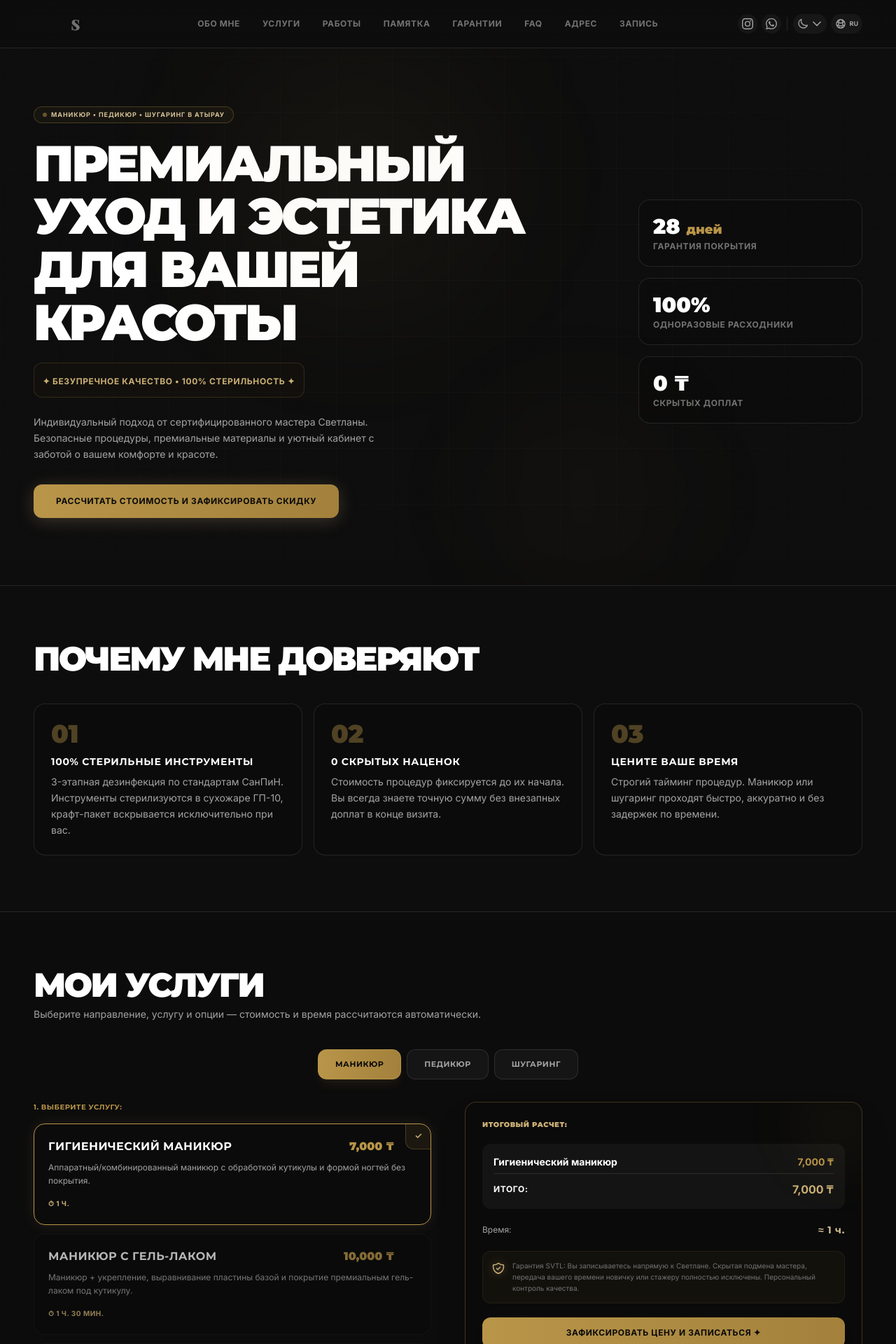
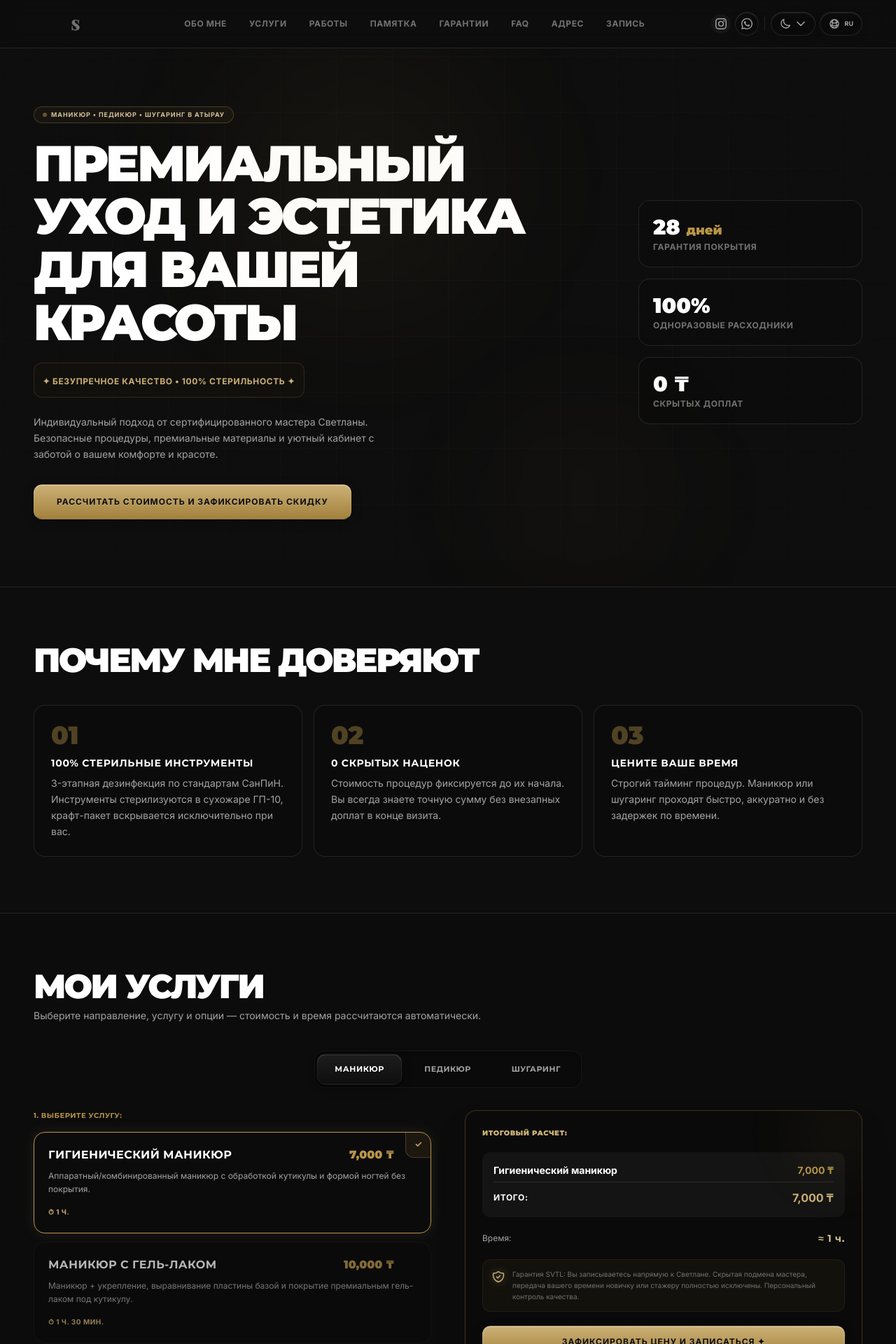
Before and after one commit to COMBINATORR/Nail-Master, a React (Vite) app: page / in a window 1280 px wide. Shown: the top 1920 px of the page at 70% size. Built offline with nearby package versions, Linux system fonts and the light colour scheme; a web font is replaced by a local one.

Commit message:
style: implement premium skeuomorphic tactile buttons and switcher rows across all themes

```diff
--- a/src/App.jsx
+++ b/src/App.jsx
@@ -1297,32 +1297,32 @@ export default function App() {
               <InstagramIcon className="w-4 h-4" />
             </a>
             <a href="https://wa.me/77016698086" target="_blank" rel="noopener noreferrer"
-               className={`hidden sm:inline-flex p-1.5 rounded-full ${bgSubtle} text-[var(--text-secondary)] hover:text-[#25D366] transition-colors`}>
+               className="hidden sm:inline-flex p-2 rounded-full btn-tactile-circle text-[var(--text-secondary)] hover:text-[#25D366] transition-all">
               <WhatsAppIcon className="w-4 h-4" />
             </a>
-            <div className={`hidden sm:block h-5 w-px bg-[var(--border-color)] mx-0.5`} />
+            <div className="hidden sm:block h-5 w-px bg-[var(--border-color)] mx-0.5" />
 
             {/* Appearance switch popover dropdown */}
             <div className="relative" ref={themePopupRef}>
               <button onClick={() => setShowThemeMenu(!showThemeMenu)}
-                className={`p-1.5 rounded-full ${bgSubtle} text-[var(--text-secondary)] hover:text-bronze-500 transition-colors flex items-center gap-1`}
+                className="p-2 px-3 rounded-full btn-tactile-circle text-[var(--text-secondary)] hover:text-bronze-500 transition-all flex items-center gap-1.5"
                 title={lang === 'ru' ? 'Внешний вид' : lang === 'kk' ? 'Сыртқы түрі' : 'Appearance'}>
                 {isDayTheme ? <SunIcon className="w-4 h-4" /> : <MoonIcon className="w-4 h-4" />}
-                <ChevronDownIcon className={`w-3 h-3 ${showThemeMenu ? 'rotate-180' : ''}`} />
+                <ChevronDownIcon className={`w-3 h-3 transition-transform ${showThemeMenu ? 'rotate-180' : ''}`} />
               </button>
               {showThemeMenu && (
                 <div className="absolute right-0 top-full mt-2 bg-charcoal-950/95 border border-white/10 rounded-2xl shadow-2xl p-4 min-w-[220px] z-50 popup-backdrop animate-fadeIn text-white">
-                  <div className="flex bg-charcoal-900/60 p-1 rounded-xl border border-white/5 mb-4">
+                  <div className="flex p-1 mb-4 tactile-container">
                     <button
                       onClick={() => setTheme('light')}
-                      className={`flex-1 flex items-center justify-center gap-2 py-2 rounded-lg text-xs font-bold transition-all duration-300 ${isDayTheme && theme === 'light' ? 'bg-amber-500 text-charcoal-950 glow-sun scale-[1.02]' : isDayTheme ? 'bg-amber-500/20 text-amber-300 border border-amber-500/30' : 'text-neutral-400 hover:text-white border border-transparent'}`}
+                      className={`flex-1 flex items-center justify-center gap-2 py-2 rounded-lg text-xs font-bold transition-all duration-300 ${isDayTheme && theme === 'light' ? 'btn-switch-active-day' : 'text-neutral-400 hover:text-white border border-transparent'}`}
                     >
                       <SunIcon className="w-4 h-4" />
                       <span>{lang === 'ru' ? 'День' : lang === 'kk' ? 'Күн' : 'Day'}</span>
                     </button>
                     <button
                       onClick={() => setTheme('dark')}
-                      className={`flex-1 flex items-center justify-center gap-2 py-2 rounded-lg text-xs font-bold transition-all duration-300 ${isNightTheme && theme === 'dark' ? 'bg-orange-600 text-white glow-moon scale-[1.02]' : isNightTheme ? 'bg-orange-600/20 text-orange-300 border border-orange-600/30' : 'text-neutral-400 hover:text-white border border-transparent'}`}
+                      className={`flex-1 flex items-center justify-center gap-2 py-2 rounded-lg text-xs font-bold transition-all duration-300 ${isNightTheme && theme === 'dark' ? 'btn-switch-active-night' : 'text-neutral-400 hover:text-white border border-transparent'}`}
                     >
                       <MoonIcon className="w-4 h-4" />
                       <span>{lang === 'ru' ? 'Ночь' : lang === 'kk' ? 'Түн' : 'Night'}</span>
@@ -1395,7 +1395,7 @@ export default function App() {
 
             <div className="relative" ref={langPopupRef}>
               <button onClick={() => setShowLangPopup(!showLangPopup)}
-                className={`p-1.5 rounded-full ${bgSubtle} text-[var(--text-secondary)] hover:text-bronze-500 transition-colors flex items-center gap-1`}>
+                className="p-2 px-3 rounded-full btn-tactile-circle text-[var(--text-secondary)] hover:text-bronze-500 transition-all flex items-center gap-1.5">
                 <GlobeIcon />
                 <span className="text-[9px] font-bold uppercase">{lang === 'ru' ? 'RU' : lang === 'kk' ? 'KZ' : 'EN'}</span>
               </button>
@@ -1416,9 +1416,9 @@ export default function App() {
                 </div>
               )}
             </div>
-            <div className={`h-5 w-px bg-[var(--border-color)] mx-0.5 lg:hidden`} />
+            <div className="h-5 w-px bg-[var(--border-color)] mx-0.5 lg:hidden" />
             <button onClick={() => setIsMobileMenuOpen(true)}
-              className={`lg:hidden p-1.5 rounded-full ${bgSubtle} text-[var(--text-secondary)] hover:text-bronze-500 transition-colors`}
+              className="lg:hidden p-2 rounded-full btn-tactile-circle text-[var(--text-secondary)] hover:text-bronze-500 transition-all"
               aria-label="Toggle mobile menu"
             >
               <MenuIcon className="w-4 h-4" />
@@ -1450,7 +1450,7 @@ export default function App() {
               </div>
               <p className={`${textSecondary} text-sm leading-relaxed max-w-lg mx-auto lg:mx-0 mb-8`}>{t.heroDesc}</p>
               <button onClick={scrollToForm} id="hero-cta-btn"
-                className="w-full lg:w-auto bg-gradient-to-r from-bronze-500 to-bronze-600 hover:from-bronze-600 hover:to-bronze-700 text-charcoal-950 px-8 py-4 rounded-xl font-bold tracking-wider uppercase text-xs transition-all duration-300 shadow-[0_4px_24px_rgba(197,168,128,0.25)]">
+                className="w-full lg:w-auto btn-premium-tactile px-8 py-4 rounded-xl text-xs uppercase transition-all duration-300">
                 {t.heroCta}
               </button>
             </div>
@@ -1514,18 +1514,17 @@ export default function App() {
           <h2 className={`font-display text-3xl lg:text-5xl font-black ${textPrimary} leading-none tracking-tighter uppercase mb-2`}>{t.servicesTitle}</h2>
           <p className={`${textSecondary} text-sm mb-10`}>{t.servicesSubtitle}</p>
 
-                    {/* Category Tabs */}
-          <div className="flex flex-wrap justify-center gap-2 mb-8">
+          <div className="flex flex-wrap justify-center gap-2 mb-8 mx-auto max-w-max p-1 rounded-2xl tactile-container">
             {Object.values(categories).map((cat) => {
               const isActive = activeCategory === cat.id;
               return (
                 <button
                   key={cat.id}
                   onClick={() => setActiveCategory(cat.id)}
-                  className={`px-6 py-3 rounded-xl font-display font-bold text-[11px] uppercase tracking-wider border transition-all duration-300 cursor-pointer
+                  className={`px-6 py-3 rounded-xl font-display font-bold text-[11px] uppercase tracking-wider transition-all duration-300 cursor-pointer
                     ${isActive
-                      ? 'bg-gradient-to-r from-bronze-500 to-bronze-600 text-charcoal-950 border-bronze-500 shadow-lg shadow-bronze-500/10'
-                      : `${border} bg-[var(--bg-subtle)] hover:bg-[var(--bg-card)] text-[var(--text-secondary)] hover:text-[var(--text-primary)]`
+                      ? 'active-tactile-pill scale-[1.02]'
+                      : 'border border-transparent hover:bg-[var(--bg-subtle)] text-[var(--text-secondary)] hover:text-[var(--text-primary)]'
                     }`}
                 >
                   {t[cat.nameKey]}
@@ -1692,7 +1691,7 @@ export default function App() {
                 </div>
 
                 <button onClick={handleCalculatorCta}
-                  className="w-full bg-gradient-to-r from-bronze-500 to-bronze-600 hover:from-bronze-600 hover:to-bronze-700 text-charcoal-950 py-3.5 rounded-xl font-bold tracking-wider uppercase text-xs transition-all duration-300 shadow-lg">
+                  className="w-full btn-premium-tactile py-3.5 rounded-xl text-xs uppercase transition-all duration-300">
                   {t.serviceCta} ✦
                 </button>
               </div>
@@ -2233,7 +2232,7 @@ export default function App() {
                 </div>
 
                 <button type="submit" disabled={isSubmitting} id="form-submit-btn"
-                  className="w-full bg-gradient-to-r from-bronze-500 to-bronze-600 hover:from-bronze-600 hover:to-bronze-700 disabled:opacity-50 text-charcoal-950 font-bold py-4 rounded-xl text-xs tracking-widest uppercase transition-all duration-300 shadow-md flex justify-center items-center gap-2">
+                  className="w-full btn-premium-tactile disabled:opacity-50 py-4 rounded-xl text-xs uppercase transition-all duration-300 flex justify-center items-center gap-2">
                   {isSubmitting
                     ? <span className="w-4 h-4 border-2 border-charcoal-950 border-t-transparent rounded-full animate-spin"></span>
                     : t.formCta}
@@ -2289,7 +2288,7 @@ export default function App() {
             <div className="w-14 h-14 bg-bronze-500/10 text-bronze-500 rounded-full flex items-center justify-center mx-auto mb-5 text-3xl">✓</div>
             <h3 className={`font-display text-xl font-black uppercase tracking-tight ${textPrimary} mb-3`}>{t.modalSuccessTitle}</h3>
             <p className={`${textSecondary} text-sm leading-relaxed mb-6`}>{t.modalSuccessDesc}</p>
-            <button onClick={handleModalClose} className="w-full bg-bronze-500 hover:bg-bronze-600 text-charcoal-950 font-bold py-3 rounded-xl text-sm tracking-wide transition-all">{t.modalClose}</button>
+            <button onClick={handleModalClose} className="w-full btn-premium-tactile py-3 rounded-xl text-sm tracking-wide transition-all">{t.modalClose}</button>
           </div>
         </div>
       )}
@@ -2362,22 +2361,22 @@ export default function App() {
               {/* Language selection in drawer */}
               <div className="flex items-center justify-between">
                 <span className={`text-[10px] uppercase font-bold tracking-wider ${textMuted}`}>Language / Язык / Тіл:</span>
-                <div className="flex gap-2">
+                <div className="flex p-0.5 border border-white/5 rounded-lg tactile-container w-32">
                   <button
                     onClick={() => { setLang('ru'); setIsMobileMenuOpen(false); }}
-                    className={`px-3 py-1 rounded-md text-xs font-bold transition-colors ${lang === 'ru' ? 'bg-bronze-500/20 text-bronze-500' : `${textMuted} ${bgSubtle}`}`}
+                    className={`flex-1 py-1 text-center rounded-md text-[10px] font-bold transition-all ${lang === 'ru' ? 'active-tactile-pill scale-[1.02]' : 'text-neutral-400 hover:text-white'}`}
                   >
                     RU
                   </button>
                   <button
                     onClick={() => { setLang('kk'); setIsMobileMenuOpen(false); }}
-                    className={`px-3 py-1 rounded-md text-xs font-bold transition-colors ${lang === 'kk' ? 'bg-bronze-500/20 text-bronze-500' : `${textMuted} ${bgSubtle}`}`}
+                    className={`flex-1 py-1 text-center rounded-md text-[10px] font-bold transition-all ${lang === 'kk' ? 'active-tactile-pill scale-[1.02]' : 'text-neutral-400 hover:text-white'}`}
                   >
                     KZ
                   </button>
                   <button
                     onClick={() => { setLang('en'); setIsMobileMenuOpen(false); }}
-                    className={`px-3 py-1 rounded-md text-xs font-bold transition-colors ${lang === 'en' ? 'bg-bronze-500/20 text-bronze-500' : `${textMuted} ${bgSubtle}`}`}
+                    className={`flex-1 py-1 text-center rounded-md text-[10px] font-bold transition-all ${lang === 'en' ? 'active-tactile-pill scale-[1.02]' : 'text-neutral-400 hover:text-white'}`}
                   >
                     EN
                   </button>
@@ -2391,17 +2390,17 @@ export default function App() {
                 </span>
 
                 {/* Day / Night tactile buttons */}
-                <div className="flex bg-charcoal-900/60 p-1 rounded-xl border border-white/5">
+                <div className="flex p-1 border border-white/5 tactile-container">
                   <button
                     onClick={() => setTheme('light')}
-                    className={`flex-1 flex items-center justify-center gap-2 py-1.5 rounded-lg text-xs font-bold transition-all duration-300 ${isDayTheme && theme === 'light' ? 'bg-amber-500 text-charcoal-950 glow-sun scale-[1.02]' : isDayTheme ? 'bg-amber-500/20 text-amber-300 border border-amber-500/30' : 'text-neutral-400 hover:text-white border border-transparent'}`}
+                    className={`flex-1 flex items-center justify-center gap-2 py-1.5 rounded-lg text-xs font-bold transition-all duration-300 ${isDayTheme && theme === 'light' ? 'btn-switch-active-day' : 'text-neutral-400 hover:text-white border border-transparent'}`}
                   >
                     <SunIcon className="w-3.5 h-3.5" />
                     <span>{lang === 'ru' ? 'День' : lang === 'kk' ? 'Күн' : 'Day'}</span>
                   </button>
                   <button
                     onClick={() => setTheme('dark')}
-                    className={`flex-1 flex items-center justify-center gap-2 py-1.5 rounded-lg text-xs font-bold transition-all duration-300 ${isNightTheme && theme === 'dark' ? 'bg-orange-600 text-white glow-moon scale-[1.02]' : isNightTheme ? 'bg-orange-600/20 text-orange-300 border border-orange-600/30' : 'text-neutral-400 hover:text-white border border-transparent'}`}
+                    className={`flex-1 flex items-center justify-center gap-2 py-1.5 rounded-lg text-xs font-bold transition-all duration-300 ${isNightTheme && theme === 'dark' ? 'btn-switch-active-night' : 'text-neutral-400 hover:text-white border border-transparent'}`}
                   >
                     <MoonIcon className="w-3.5 h-3.5" />
                     <span>{lang === 'ru' ? 'Ночь' : lang === 'kk' ? 'Түн' : 'Night'}</span>
@@ -2412,28 +2411,28 @@ export default function App() {
                 <div className="grid grid-cols-2 gap-2 mt-1">
                   <button
                     onClick={() => setTheme('emerald')}
-                    className={`flex items-center gap-1.5 justify-center py-1.5 px-2 rounded-lg text-[10px] font-bold border transition-all ${theme === 'emerald' ? 'bg-white/10 text-white border-white/20' : 'text-neutral-400 border-transparent hover:bg-white/5'}`}
+                    className={`flex items-center gap-1.5 justify-center py-1.5 px-2 rounded-lg text-[10px] font-bold border transition-all ${theme === 'emerald' ? 'active-tactile-pill scale-[1.02]' : 'text-neutral-400 border-transparent hover:bg-white/5'}`}
                   >
                     <span className="w-2 h-2 rounded-full border border-white/20" style={{ backgroundColor: '#061F17' }}></span>
                     <span>Emerald</span>
                   </button>
                   <button
                     onClick={() => setTheme('nudefashion')}
-                    className={`flex items-center gap-1.5 justify-center py-1.5 px-2 rounded-lg text-[10px] font-bold border transition-all ${theme === 'nudefashion' ? 'bg-white/10 text-white border-white/20' : 'text-neutral-400 border-transparent hover:bg-white/5'}`}
+                    className={`flex items-center gap-1.5 justify-center py-1.5 px-2 rounded-lg text-[10px] font-bold border transition-all ${theme === 'nudefashion' ? 'active-tactile-pill scale-[1.02]' : 'text-neutral-400 border-transparent hover:bg-white/5'}`}
                   >
                     <span className="w-2 h-2 rounded-full border border-white/20" style={{ backgroundColor: '#F4EFEA' }}></span>
                     <span>Nude</span>
                   </button>
                   <button
                     onClick={() => setTheme('sage')}
-                    className={`flex items-center gap-1.5 justify-center py-1.5 px-2 rounded-lg text-[10px] font-bold border transition-all ${theme === 'sage' ? 'bg-white/10 text-white border-white/20' : 'text-neutral-400 border-transparent hover:bg-white/5'}`}
+                    className={`flex items-center gap-1.5 justify-center py-1.5 px-2 rounded-lg text-[10px] font-bold border transition-all ${theme === 'sage' ? 'active-tactile-pill scale-[1.02]' : 'text-neutral-400 border-transparent hover:bg-white/5'}`}
                   >
                     <span className="w-2 h-2 rounded-full border border-white/20" style={{ backgroundColor: '#F0F2EE' }}></span>
                     <span>Sage</span>
                   </button>
                   <button
                     onClick={() => setTheme('cyber')}
-                    className={`flex items-center gap-1.5 justify-center py-1.5 px-2 rounded-lg text-[10px] font-bold border transition-all ${theme === 'cyber' ? 'bg-white/10 text-white border-white/20' : 'text-neutral-400 border-transparent hover:bg-white/5'}`}
+                    className={`flex items-center gap-1.5 justify-center py-1.5 px-2 rounded-lg text-[10px] font-bold border transition-all ${theme === 'cyber' ? 'active-tactile-pill scale-[1.02]' : 'text-neutral-400 border-transparent hover:bg-white/5'}`}
                   >
                     <span className="w-2 h-2 rounded-full border border-white/20" style={{ backgroundColor: '#0D0B14' }}></span>
                     <span>Cyber</span>
@@ -2448,12 +2447,11 @@ export default function App() {
             {/* ═══════════ ELEGANT BACK TO TOP BUTTON ═══════════ */}
       <button
         onClick={() => window.scrollTo({ top: 0, behavior: 'smooth' })}
-        className={`fixed bottom-6 right-6 z-40 p-3 rounded-full border shadow-xl transition-all duration-500 flex items-center justify-center
+        className={`fixed bottom-6 right-6 z-40 p-3.5 rounded-full shadow-2xl transition-all duration-500 flex items-center justify-center btn-tactile-circle text-bronze-500
           ${showBackToTop
             ? 'opacity-100 translate-y-0 scale-100 pointer-events-auto'
             : 'opacity-0 translate-y-4 scale-75 pointer-events-none'
           }
-          bg-[var(--bg-card)] border-[var(--border-color)] text-bronze-500 hover:text-bronze-400 hover:border-bronze-500/50 hover:shadow-bronze-500/10
           backdrop-blur-md cursor-pointer hover:scale-110 active:scale-95`}
         aria-label="Scroll to top"
       >
--- a/src/index.css
+++ b/src/index.css
@@ -560,3 +560,129 @@ body.theme-cyber {
 .glow-moon {
   box-shadow: 0 0 20px rgba(249, 115, 22, 0.45);
 }
+
+/* ══════════════════════════════════════════
+   PREMIUM TACTILE BUTTONS SYSTEM (SKEUOMORPHIC/NEUMORPHIC BEVEL)
+   ══════════════════════════════════════════ */
+
+/* 1. Primary CTA tactile buttons */
+.btn-premium-tactile {
+  display: inline-flex;
+  align-items: center;
+  justify-content: center;
+  background: linear-gradient(180deg, var(--color-bronze-400) 0%, var(--color-bronze-600) 100%) !important;
+  color: var(--color-charcoal-950) !important;
+  border: 1px solid rgba(255, 255, 255, 0.1) !important;
+  border-top: 1.5px solid rgba(255, 255, 255, 0.3) !important;
+  border-bottom: 1.5px solid rgba(0, 0, 0, 0.3) !important;
+  box-shadow:
+    inset 0 1px 1px rgba(255, 255, 255, 0.3),
+    0 4px 15px rgba(0, 0, 0, 0.25) !important;
+  text-shadow: 0 1px 0 rgba(255, 255, 255, 0.25);
+  font-weight: 700;
+  letter-spacing: 0.08em;
+  transition: all 0.25s cubic-bezier(0.16, 1, 0.3, 1) !important;
+  cursor: pointer;
+}
+
+.btn-premium-tactile:hover {
+  background: linear-gradient(180deg, var(--color-bronze-300) 0%, var(--color-bronze-500) 100%) !important;
+  transform: translateY(-1.5px);
+  box-shadow:
+    inset 0 1.5px 1.5px rgba(255, 255, 255, 0.4),
+    0 6px 20px var(--btn-glow-color, rgba(197, 168, 128, 0.25)),
+    0 2px 5px rgba(0, 0, 0, 0.15) !important;
+}
+
+.btn-premium-tactile:active {
+  background: linear-gradient(180deg, var(--color-bronze-600) 0%, var(--color-bronze-700) 100%) !important;
+  transform: translateY(1px);
+  box-shadow:
+    inset 0 2.5px 5px rgba(0, 0, 0, 0.35),
+    0 1px 1px rgba(255, 255, 255, 0.1) !important;
+}
+
+/* 2. Tactile switch/tab outer container */
+.tactile-container {
+  display: flex;
+  background: rgba(10, 10, 10, 0.45) !important;
+  padding: 4px;
+  border-radius: 14px;
+  border: 1px solid rgba(255, 255, 255, 0.05) !important;
+  box-shadow: inset 0 2px 4px rgba(0, 0, 0, 0.4) !important;
+}
+
+body.theme-light .tactile-container,
+body.theme-nudefashion .tactile-container,
+body.theme-sage .tactile-container {
+  background: rgba(45, 53, 46, 0.04) !important;
+  border: 1px solid rgba(45, 53, 46, 0.06) !important;
+  box-shadow: inset 0 1.5px 3px rgba(0, 0, 0, 0.06) !important;
+}
+
+/* 3. Tactile Switch/Tab active/inactive state */
+.active-tactile-pill {
+  background: linear-gradient(180deg, rgba(255, 255, 255, 0.08) 0%, rgba(255, 255, 255, 0.02) 100%) !important;
+  border: 1px solid rgba(255, 255, 255, 0.08) !important;
+  box-shadow:
+    inset 0 1px 0 rgba(255, 255, 255, 0.15),
+    inset 0 -1px 0 rgba(0, 0, 0, 0.2),
+    0 4px 12px rgba(0, 0, 0, 0.4),
+    0 2px 4px rgba(0, 0, 0, 0.2) !important;
+  text-shadow: 0 1px 2px rgba(0, 0, 0, 0.5);
+  color: #ffffff !important;
+}
+
+body.theme-light .active-tactile-pill,
+body.theme-nudefashion .active-tactile-pill,
+body.theme-sage .active-tactile-pill {
+  background: linear-gradient(180deg, rgba(255, 255, 255, 0.95) 0%, rgba(240, 238, 235, 0.95) 100%) !important;
+  border: 1px solid rgba(0, 0, 0, 0.06) !important;
+  box-shadow:
+    inset 0 1px 0 rgba(255, 255, 255, 0.9),
+    inset 0 -1px 0 rgba(0, 0, 0, 0.05),
+    0 4px 10px rgba(0, 0, 0, 0.06),
+    0 1px 2px rgba(0, 0, 0, 0.04) !important;
+  text-shadow: 0 1px 0 rgba(255, 255, 255, 0.9);
+  color: var(--text-primary) !important;
+}
+
+/* 4. Day/Night button active colors */
+.btn-switch-active-day {
+  background: linear-gradient(180deg, #f59e0b 0%, #d97706 100%) !important;
+  color: #0d0b14 !important;
+  box-shadow:
+    inset 0 1px 0 rgba(255, 255, 255, 0.4),
+    0 4px 15px rgba(245, 158, 11, 0.45) !important;
+  border: 1px solid rgba(255, 255, 255, 0.2) !important;
+}
+.btn-switch-active-night {
+  background: linear-gradient(180deg, #ea580c 0%, #c2410c 100%) !important;
+  color: #ffffff !important;
+  box-shadow:
+    inset 0 1px 0 rgba(255, 255, 255, 0.3),
+    0 4px 15px rgba(234, 88, 12, 0.45) !important;
+  border: 1px solid rgba(255, 255, 255, 0.2) !important;
+}
+
+/* 5. Custom tactile circle button */
+.btn-tactile-circle {
+  background: linear-gradient(180deg, var(--bg-card) 0%, var(--bg-deep) 100%) !important;
+  border: 1px solid var(--border-color) !important;
+  box-shadow:
+    inset 0 1px 0 rgba(255, 255, 255, 0.1),
+    0 4px 12px rgba(0, 0, 0, 0.15) !important;
+}
+
+.btn-tactile-circle:hover {
+  border-color: var(--color-bronze-500) !important;
+  box-shadow:
+    inset 0 1px 0 rgba(255, 255, 255, 0.15),
+    0 6px 20px rgba(197, 168, 128, 0.2) !important;
+}
+
+body.theme-light .btn-tactile-circle {
+  box-shadow:
+    inset 0 1px 0 rgba(255, 255, 255, 0.9),
+    0 4px 10px rgba(0, 0, 0, 0.05) !important;
+}
```
